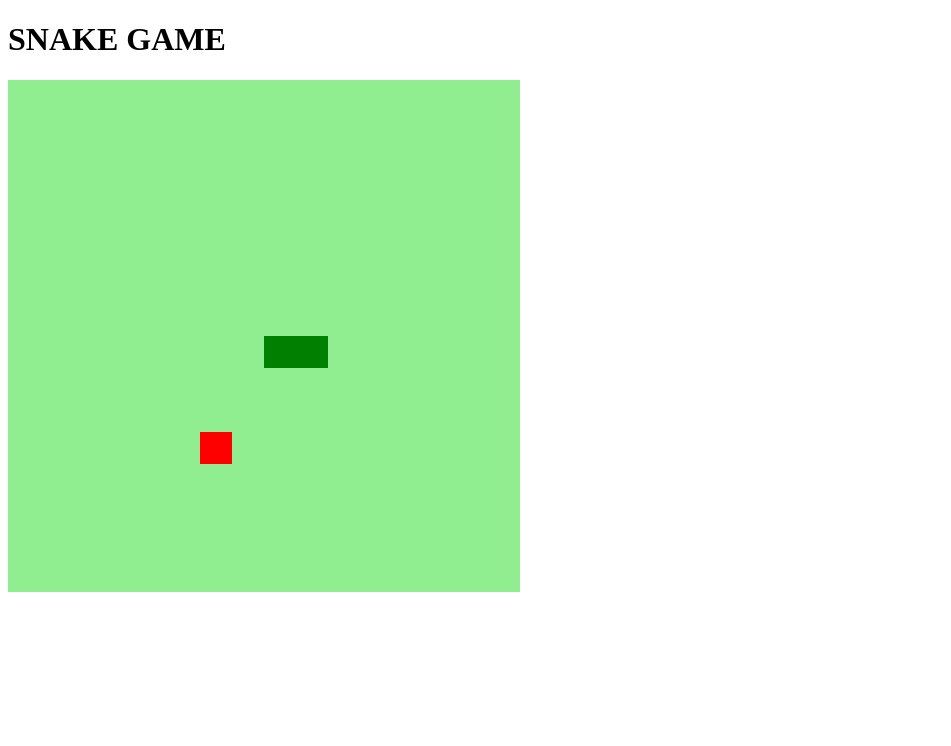
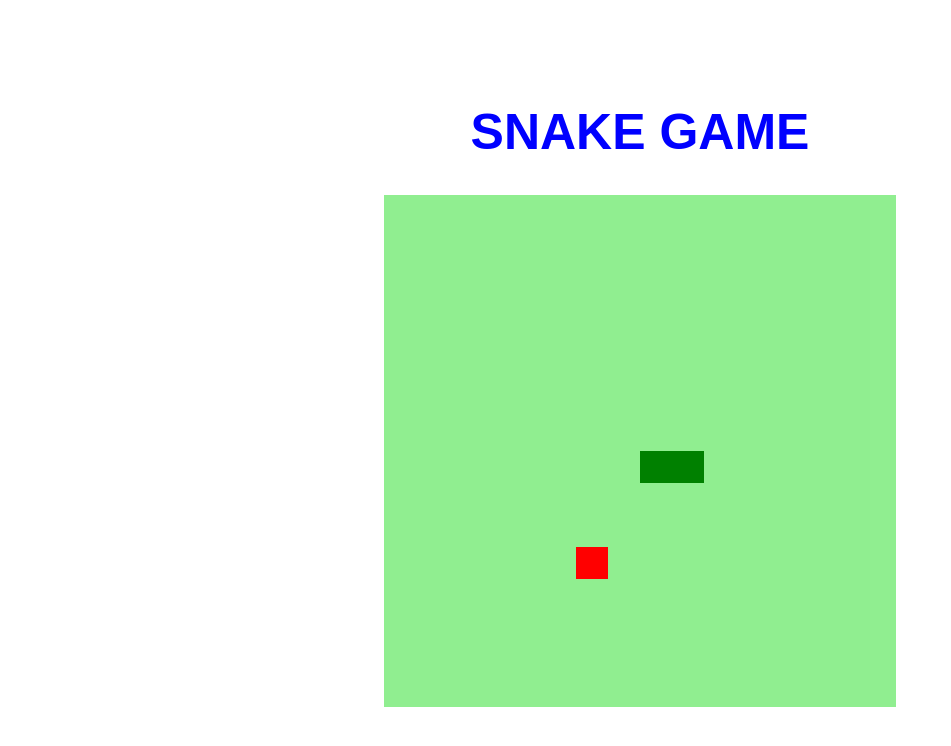
Before and after one commit to Elainemor/projeto_jogo_da_cobrinha, a plain HTML site: page index.html in a window 1280 px wide. Shown: the whole page, without its empty margins (0-951 px from the left). Drawn offline with Linux system fonts and the light colour scheme.

Commit message:
adicionar estilização ao body

```diff
--- a/css/style.css
+++ b/css/style.css
@@ -1,3 +1,14 @@
 body{
+    height: 95vh;
+    width: 95;
+    display: flex;
+    justify-content: center;
+    align-items: center;
+    flex-direction: column;
+}
 
+.nome{
+    color: blue;
+    font-size: 50px;
+    font-family: Arial, Helvetica, sans-serif;
 }
```
